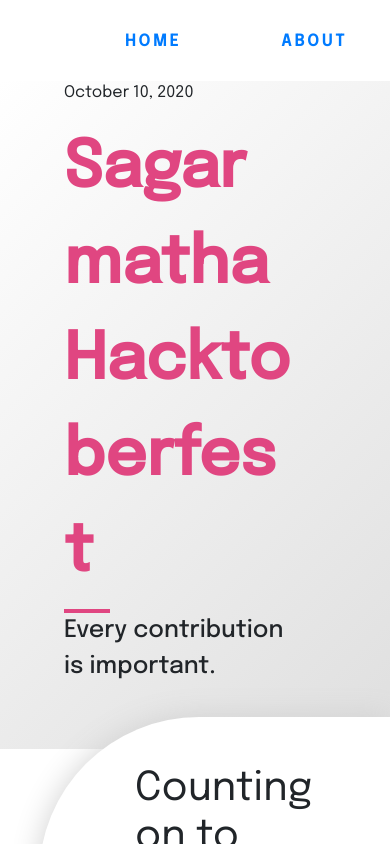
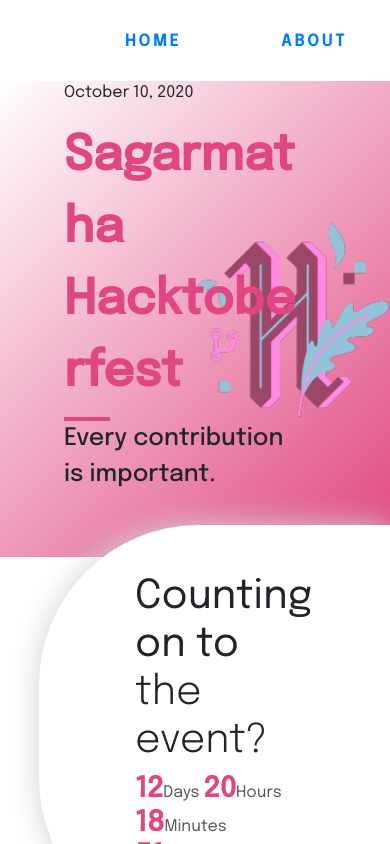
Before and after one commit to Hacktoberfest-Nepal/HacktoberfestNepal, a React (Create React App) app: page / in a window 390 px wide. Shown: the top 844 px of the page. Built offline with nearby package versions, Linux system fonts and the light colour scheme.

Commit message:
feat: add bg to hero banner

```diff
--- a/src/assets/css/heroBanner.css
+++ b/src/assets/css/heroBanner.css
@@ -1,6 +1,10 @@
 .hero-banner-wrapper {
   min-height: 50vh;
-  background: linear-gradient(-45deg, rgb(223, 223, 223), #ffffff);
+  background: url("../images/logo.png"),
+    linear-gradient(-45deg, var(--default-color), #ffffff);
+  background-repeat: no-repeat;
+  background-position: right;
+  background-size: contain;
   padding: 0 4rem;
   position: relative;
   z-index: -1;
@@ -24,3 +28,18 @@
   height: 20%;
   width: 20%;
 }
+
+@media screen and (max-width: 756px) {
+  .hero-banner-wrapper {
+    background-size: 50%, 100%;
+  }
+  .banner-heading {
+    font-size: 48px;
+  }
+}
+
+@media screen and (max-width: 476px) {
+  .hero-banner-wrapper {
+    background-size: 50%, 100%;
+  }
+}
```
